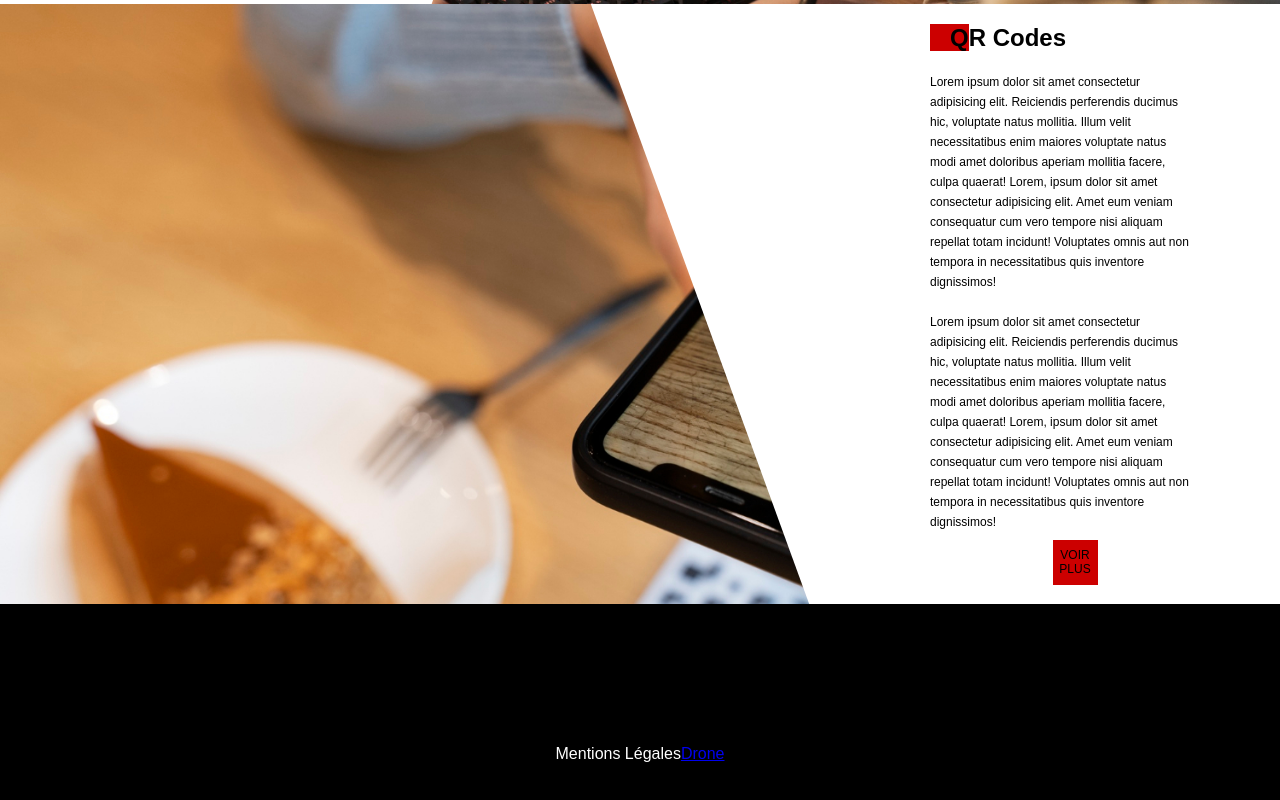
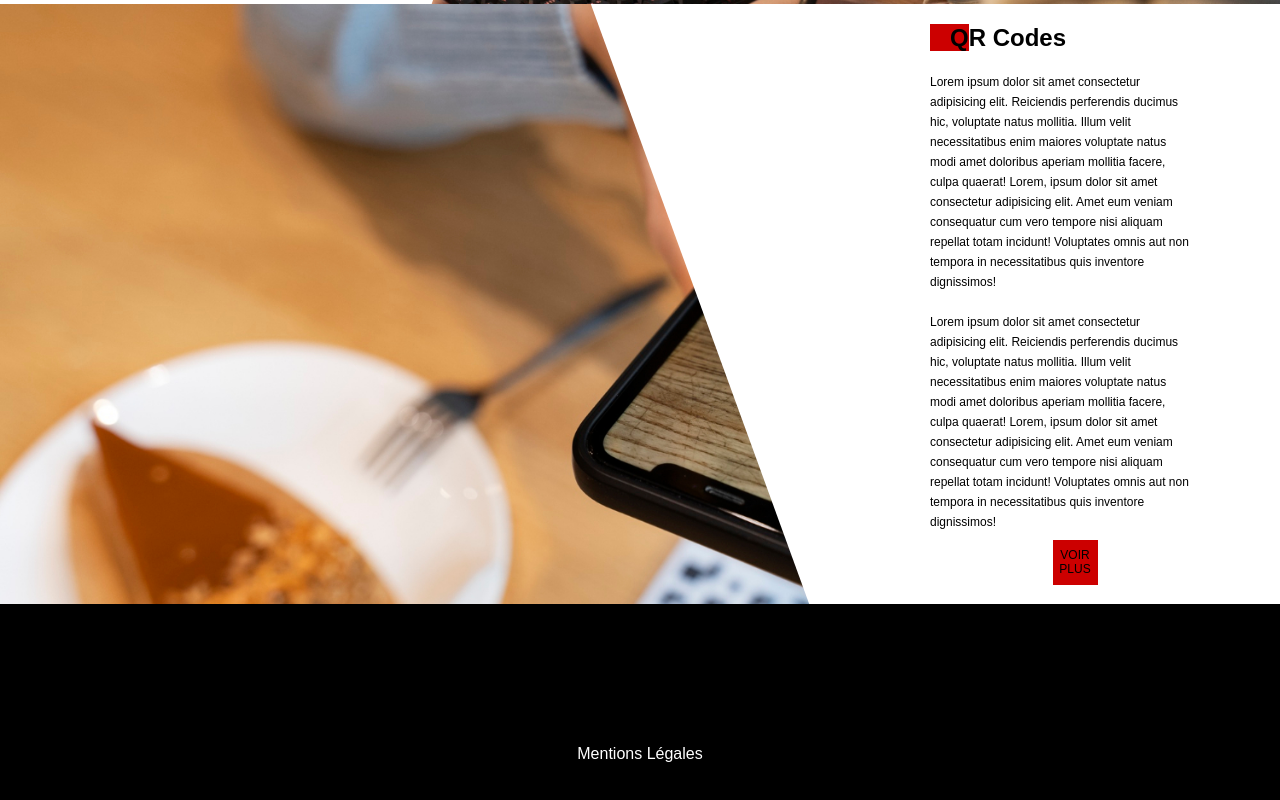
Before and after one commit to JfraZ08/front_Pixel_Reality, a Vue app: page / in a window 1280 px wide. Shown: the part 2496-3296 px from the top of the page. Built offline with nearby package versions, Linux system fonts and the light colour scheme.

Commit message:
left drone

```diff
--- a/src/App.vue
+++ b/src/App.vue
@@ -19,7 +19,7 @@
     <RouterView />
     <footer>
       <p>Mentions Légales</p>
-      <p><RouterLink to="/drone">Drone</RouterLink></p>
+      <!-- <p><RouterLink to="/drone">Drone</RouterLink></p> -->
     </footer>
   </div>
 </template>
```
